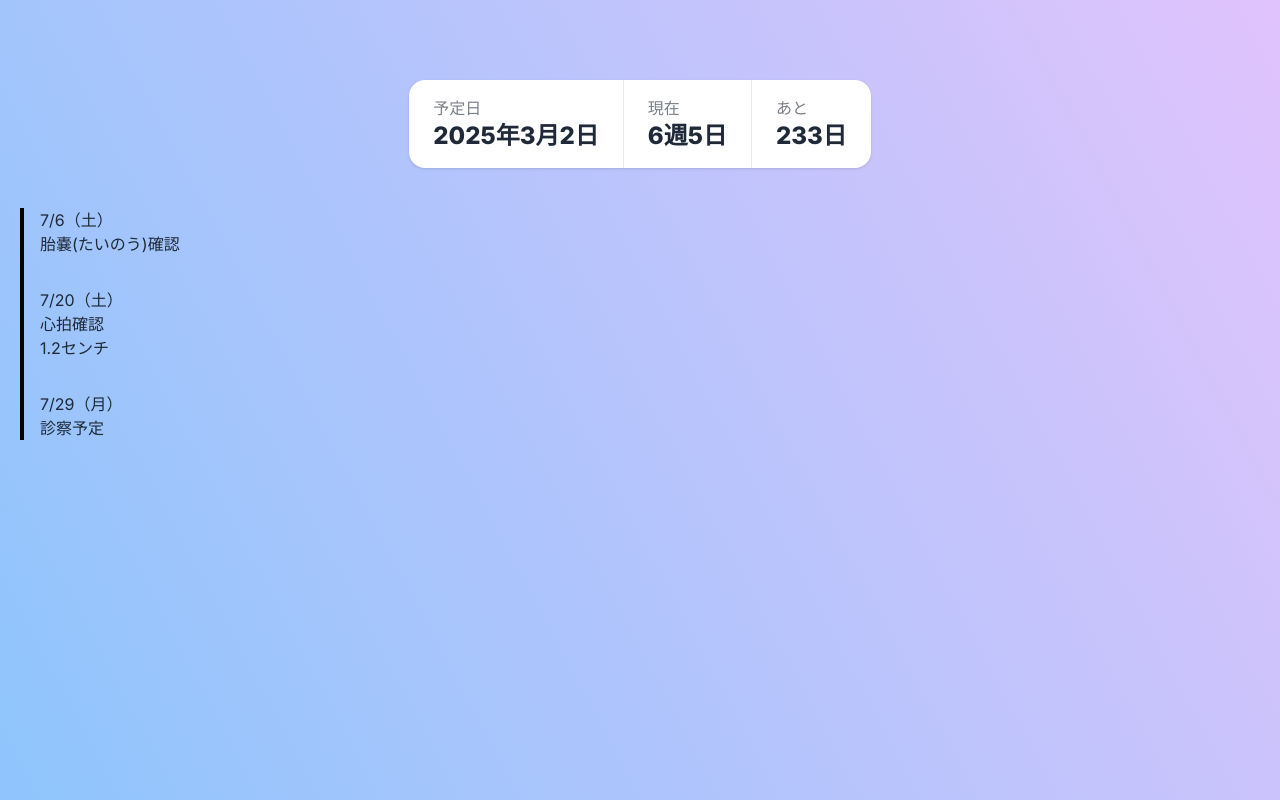
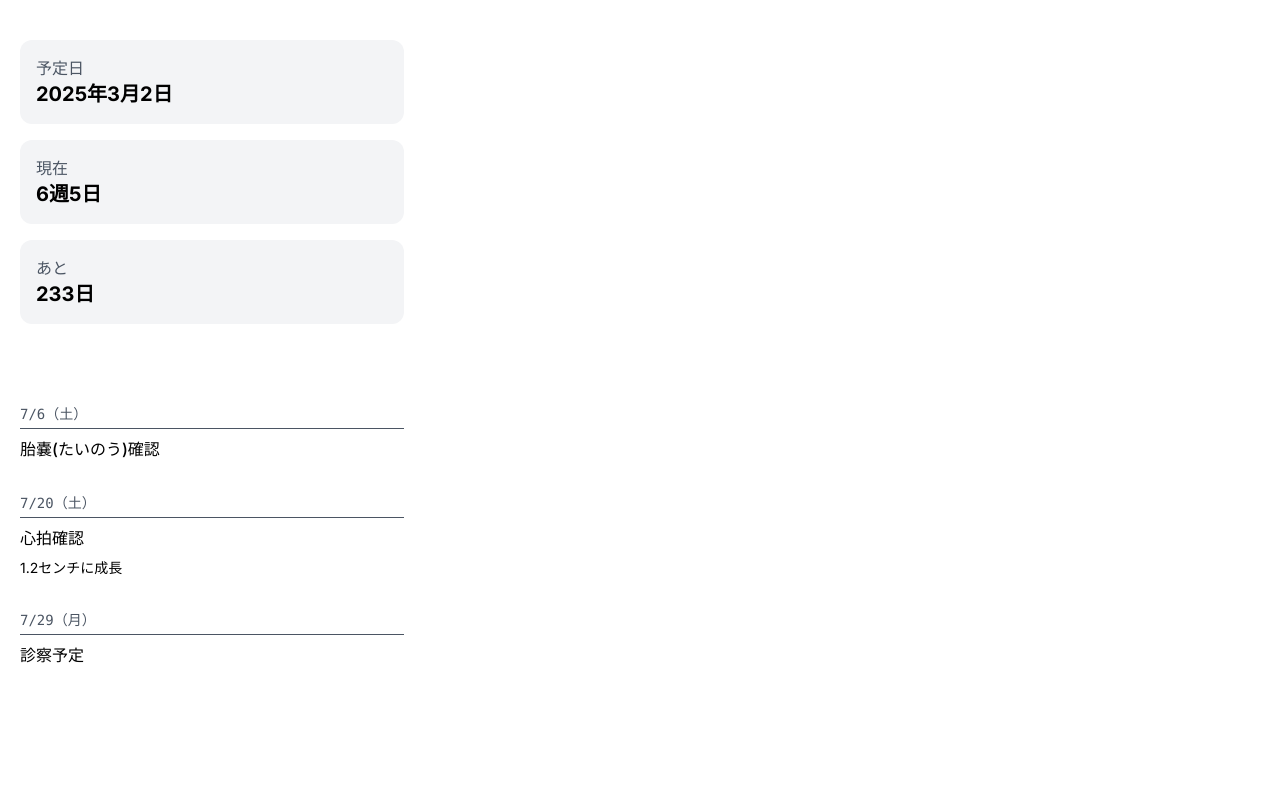
Before and after one commit to bokuhakubo/birth-journey, a Next.js app: page / in a window 1280 px wide. Built offline with nearby package versions, Linux system fonts and the light colour scheme.

Commit message:
デザイン調整

```diff
--- a/src/app/globals.css
+++ b/src/app/globals.css
@@ -6,11 +6,11 @@ html, body {
     height: 100%;
     margin: 0;
     padding: 0;
-    box-sizing: border-box;
 }
 body {
-    background-color: #8EC5FC;
-    background-image: linear-gradient(62deg, #8EC5FC 0%, #E0C3FC 100%);
+    /* background-color: #8EC5FC;
+    background-image: linear-gradient(62deg, #8EC5FC 0%, #E0C3FC 100%); */
+    /* background-color: #f5f5f5; */
 }
 
 .loader {
@@ -51,7 +51,7 @@ body {
     }
   }
   @keyframes animloader {
-      50% {
-        transform: scale(1) translate(-50%, -50%);
+    50% {
+      transform: scale(1) translate(-50%, -50%);
+    }
   }
-  }
--- a/src/app/page.js
+++ b/src/app/page.js
@@ -39,43 +39,42 @@ export default function Home() {
 
   return (
     <div>
-      <div className="px-5 py-20">
+      <div className="px-5 pt-10 pb-20">
         {isLoading ? (
           <div className="text-center">
             <span className="loader"></span>
           </div>
         ) : (
           <>
-            <div className="flex justify-center">
-              <div className="stats stats-vertical lg:stats-horizontal shadow">
-                <div className="stat">
-                  <div className="stat-title">予定日</div>
-                  <div className="stat-value text-2xl">2025年3月2日</div>
-                </div>
-                <div className="stat">
-                  <div className="stat-title">現在</div>
-                  <div className="stat-value text-2xl">{weeks}週{days}日</div>
-                </div>
-                <div className="stat">
-                  <div className="stat-title">あと</div>
-                  <div className="stat-value text-2xl">{daysLeft}日</div>
-                </div>
+            <div className="max-w-sm">
+              <div className="bg-gray-100 rounded-xl p-4">
+                <p className="text-gray-600">予定日</p>
+                <p className="text-xl font-bold text-black">2025年3月2日</p>
+              </div>
+              <div className="bg-gray-100 rounded-xl p-4 mt-4">
+                <p className="text-gray-600">現在</p>
+                <p className="text-xl font-bold text-black">{weeks}週{days}日</p>
+              </div>
+              <div className="bg-gray-100 rounded-xl p-4 mt-4">
+                <p className="text-gray-600">あと</p>
+                <p className="text-xl font-bold text-black">{daysLeft}日</p>
               </div>
             </div>
-            <div className="mt-10 border-l-4 border-black pl-4">
+
+            <div className="mt-20 max-w-sm">
               <div>
-                <p>7/6（土）</p>
-                <p>胎嚢(たいのう)確認</p>
+                <p className="font-mono font-medium text-sm text-gray-600 border-b border-gray-600 mb-2 pb-1">7/6（土）</p>
+                <p className="font-medium">胎嚢(たいのう)確認</p>
                 <p></p>
               </div>
               <div className="mt-8">
-                <p>7/20（土）</p>
-                <p>心拍確認</p>
-                <p>1.2センチ</p>
+                <p className="font-mono font-medium text-sm text-gray-600 border-b border-gray-600 mb-2 pb-1">7/20（土）</p>
+                <p className="font-medium">心拍確認</p>
+                <p className="text-sm mt-2">1.2センチに成長</p>
               </div>
               <div className="mt-8">
-                <p>7/29（月）</p>
-                <p>診察予定</p>
+                <p className="font-mono font-medium text-sm text-gray-600 border-b border-gray-600 mb-2 pb-1">7/29（月）</p>
+                <p className="font-medium">診察予定</p>
                 <p></p>
               </div>
             </div>
--- a/tailwind.config.js
+++ b/tailwind.config.js
@@ -5,19 +5,19 @@ module.exports = {
     "./src/components/**/*.{js,ts,jsx,tsx,mdx}",
     "./src/app/**/*.{js,ts,jsx,tsx,mdx}",
   ],
-  theme: {
-    extend: {
-      backgroundImage: {
-        "gradient-radial": "radial-gradient(var(--tw-gradient-stops))",
-        "gradient-conic":
-          "conic-gradient(from 180deg at 50% 50%, var(--tw-gradient-stops))",
-      },
-    },
-  },
-  plugins: [
-    require('daisyui'),
-  ],
-  daisyui: {
-    themes: ["light"],
-  },
+  // theme: {
+  //   extend: {
+  //     backgroundImage: {
+  //       "gradient-radial": "radial-gradient(var(--tw-gradient-stops))",
+  //       "gradient-conic":
+  //         "conic-gradient(from 180deg at 50% 50%, var(--tw-gradient-stops))",
+  //     },
+  //   },
+  // },
+  // plugins: [
+  //   require('daisyui'),
+  // ],
+  // daisyui: {
+  //   themes: ["dark"],
+  // },
 };
```
